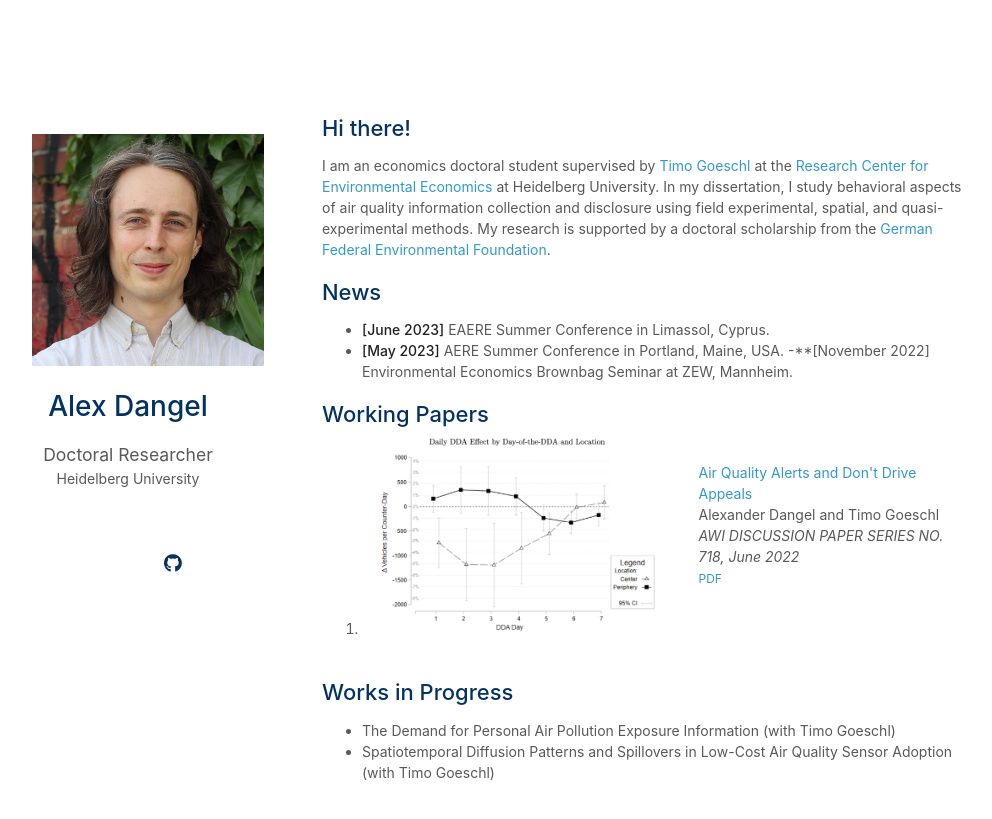
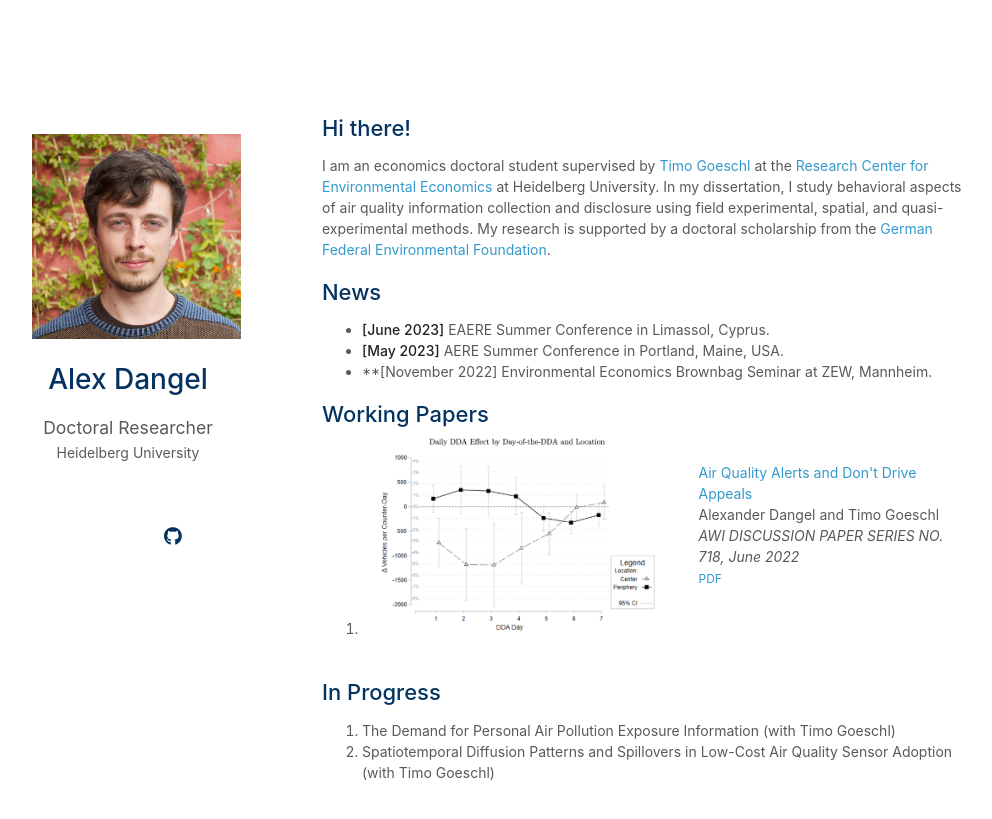
Before and after one commit to alexdangel/alexdangel.github.io, a Jekyll site: the page built from index.md, in a window 1280 px wide. Shown: the top 819 px of the page, without its empty margins (148-1140 px from the left). Built offline with Jekyll 4.4.1, drawn with Linux system fonts in a browser that asks for light colours; nearby versions of some CDN libraries; a style sheet for code colours, icons or effects is not loaded; our own code applies the rules of GitHub Pages for plain Markdown files.

Commit message:
Update configuration #13

```diff
--- a/_config.yml
+++ b/_config.yml
@@ -11,13 +11,13 @@ canonical: https://alexdangel.github.io
 
 # Links
 # If you don't need one of them, you may delete the corresponding line.
-google_scholar: https://scholar.google.com/
+google_scholar: https://scholar.google.com/citations?user=gt0DF1QAAAAJ&hl=en
 cv_link: assets/files/curriculum_vitae.pdf
-github_link: https://github.com/
+github_link: https://github.com/alexdangel
 
 # Images (e.g., your profile picture and your website's favicon)
 # "favicon" and "favicon_dark" are used for the light and dark modes, respectively.
-avatar: ./assets/img/headshot.png
+avatar: ./assets/img/headshot_old.png
 favicon: ./assets/img/favicon.png
 favicon_dark: ./assets/img/favicon-dark.png
 
--- a/_sass/minimal-light.scss
+++ b/_sass/minimal-light.scss
@@ -216,7 +216,7 @@ papertitle {
 
       .image.avatar img {
         border-radius: 0;
-        width: 100%;
+        width: 90%;
         padding: 20px;
         // border: 1px solid #ddd;
         // padding: 3px;
@@ -499,7 +499,7 @@ footer {
 
 
    .image.avatar img {
-        width: 100%;
+        width: 50%;
         padding:20px;
       }
   #head1o2 {
@@ -554,7 +554,7 @@ footer {
   }
 
   .image.avatar img {
-      width: 100%;
+      width: 50%;
       padding:20px;
   }
   #head1o2 {
--- a/index.md
+++ b/index.md
@@ -10,11 +10,11 @@ I am an economics doctoral student supervised by [Timo Goeschl](https://www.awi.
 
 - **[June 2023]** EAERE Summer Conference in Limassol, Cyprus.
 - **[May 2023]** AERE Summer Conference in Portland, Maine, USA.
--**[November 2022] Environmental Economics Brownbag Seminar at ZEW, Mannheim.
+- **[November 2022] Environmental Economics Brownbag Seminar at ZEW, Mannheim.
 
 {% include_relative _includes/workingpapers.md %}
 
-## Works in Progress
+## In Progress
 
-- The Demand for Personal Air Pollution Exposure Information (with Timo Goeschl)
-- Spatiotemporal Diffusion Patterns and Spillovers in Low-Cost Air Quality Sensor Adoption (with Timo Goeschl)
+1. The Demand for Personal Air Pollution Exposure Information (with Timo Goeschl)
+2. Spatiotemporal Diffusion Patterns and Spillovers in Low-Cost Air Quality Sensor Adoption (with Timo Goeschl)
```
Also changed, not shown: ._index.md.
